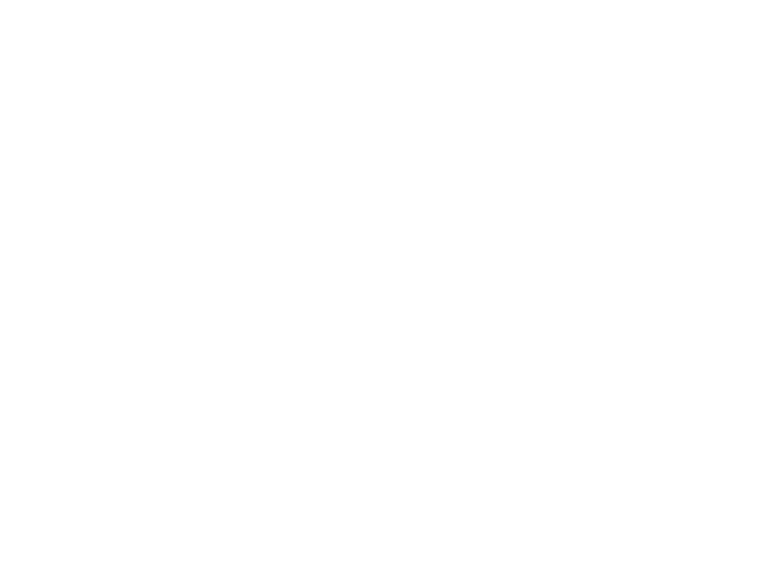
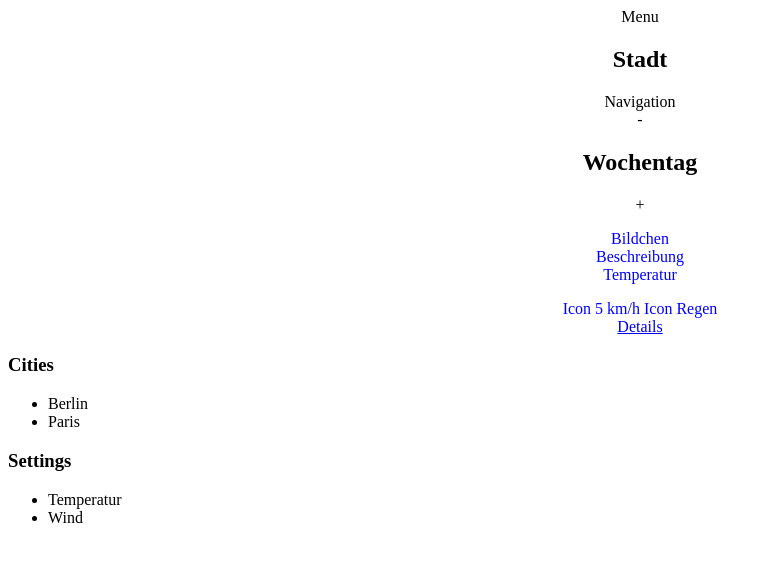
Before and after one commit to JuliaRe0/hello, a plain HTML site: page index.html in a window 1280 px wide. Shown: the whole page, without its empty margins (0-771 px from the left). Drawn offline with Linux system fonts and the light colour scheme.

Commit message:
details added

```diff
--- a/index.html
+++ b/index.html
@@ -5,6 +5,42 @@
         <title> Die Wetter-App </title>
     </head>
     <body>
+        <section id ="mainview" align=center>
+        <header>
+            Menu
+            <h1>Stadt</h1>
+            Navigation
+        <header>
+    <div id="datepicker">
+        - <h2> Wochentag </h2> +
+    </div>
+    <div id="content" style="color:blue;">
+        <p>Bildchen<br>
+            Beschreibung<br>
+            Temperatur</p>
+        <div id="Infos">
+            <span> Icon </span>
+            <span> 5 km/h </span>
+            <span> Icon </span>
+            <span> Regen </span>
+        </div>
 
+    </div>
+
+            <footer> <a href ="details.html"> Details </a> </footer>
+        </section>
+
+    <div id="sidebar">
+        <h3> Cities </h3>
+        <ul>
+            <li> Berlin</li>
+            <li> Paris</li>
+        </ul>
+        <h3> Settings </h3>
+        <ul>
+            <li> Temperatur</li>
+            <li> Wind </li>
+        </ul>
+        </div>
     </body>
 </html>
```
Also changed, not shown: details.html (added).
